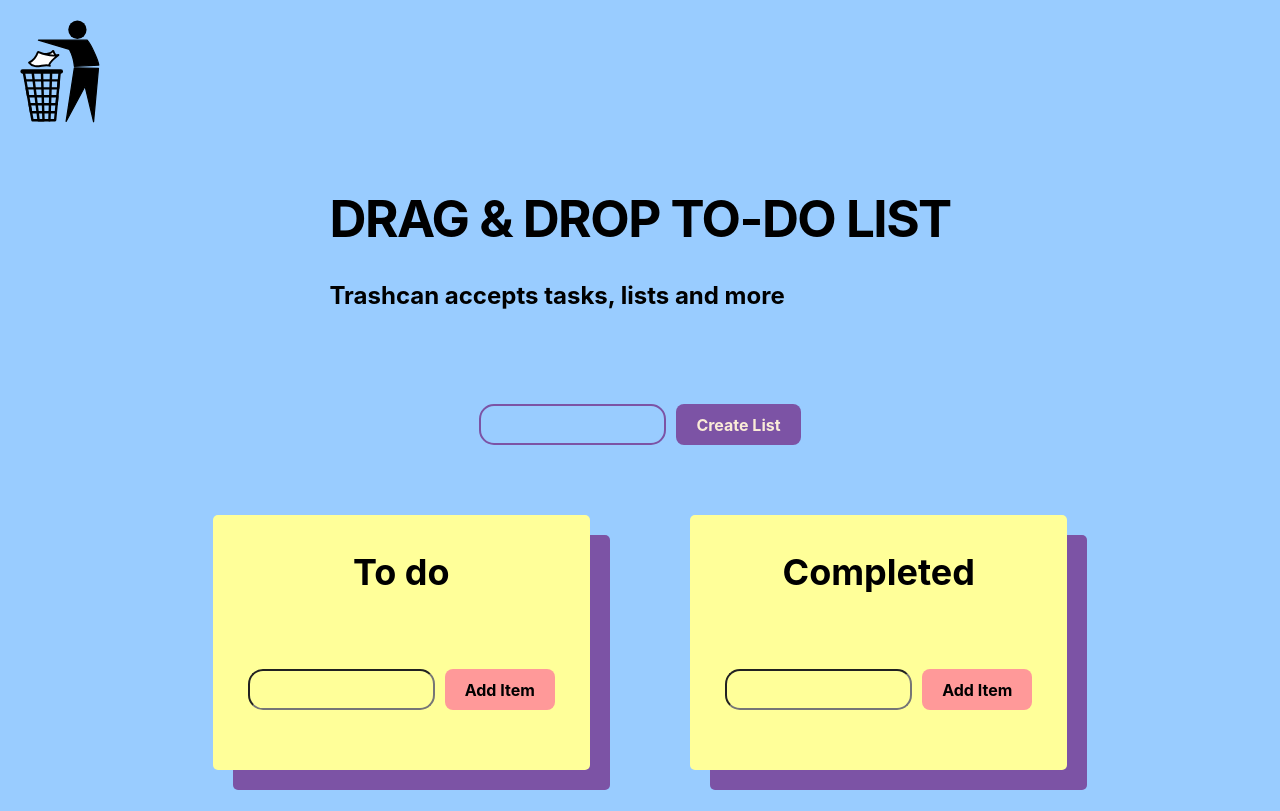
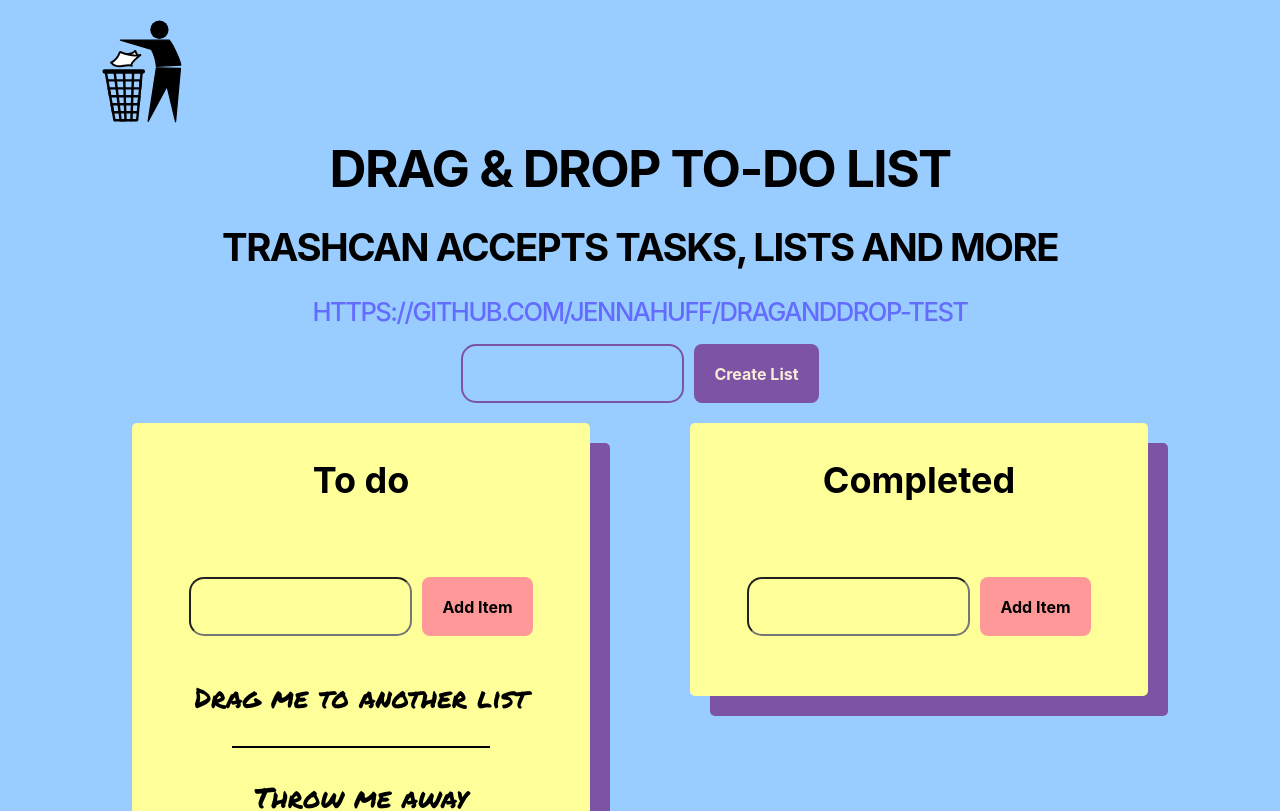
Before and after one commit to JennaHuff/reactdnd-todo, a React (Vite) app: page / in a window 1280 px wide. Shown: the top 811 px of the page. Built offline with nearby package versions, Linux system fonts and the light colour scheme.

Commit message:
css and default values to guide users

```diff
--- a/src/App.css
+++ b/src/App.css
@@ -8,21 +8,26 @@
     --buttons-color: #ff9999;
 
     background-color: var(--bg-color-light);
+    width: 100%;
+    padding-inline: 8vw;
+    padding-bottom: 8vw;
 }
 
-h1 {
+.title {
+    text-align: center;
     text-transform: uppercase;
     color: black;
     font-weight: bold;
-    /* font-size: 76px; */
-    font-size: 3.2em;
+    font-size: clamp(10px, 5vw, 1.6em);
     line-height: 1;
     letter-spacing: -1.5px;
 }
+
 input {
     background-color: transparent;
     color: black;
     font-weight: bold;
+    padding: 20px;
 }
 button {
     background-color: var(--buttons-color);
@@ -46,7 +51,6 @@ button {
     font-size: 28px;
     word-wrap: anywhere;
     font-family: Permanent Marker;
-    /* font-family: Shadows Into Light; */
 }
 
 .list > h2 {
@@ -55,8 +59,6 @@ button {
 }
 .list {
     padding-inline: 15px;
-
-    max-width: 30vw;
     display: flex;
     color: black;
     flex-direction: column;
@@ -66,16 +68,22 @@ button {
     background-color: var(--paper-color);
     box-shadow: 20px 20px var(--bg-color-dark);
     border-radius: 5px;
-    /* border-radius: 15px; */
     padding-bottom: 40px;
+}
+.list-drag {
+    min-width: 40%;
+    flex-grow: 0.3;
 }
 
 .add-element {
     padding: 20px;
     border-radius: 15px;
     display: flex;
+    flex-wrap: wrap;
     gap: 10px;
+    justify-content: center;
 }
+
 .add-element > input {
     border-radius: 15px;
 }
@@ -91,17 +99,18 @@ button {
     background-color: var(--bg-color-dark);
 }
 
-.app-grid {
-    width: 100vw;
-    display: grid;
-    justify-items: center;
-    padding-top: 50px;
-    gap: 50px;
-}
-
 .lists-grid {
-    margin-inline: 100px;
     display: flex;
+    justify-content: center;
     gap: 100px;
     flex-wrap: wrap;
 }
+
+@media (max-width: 375px) {
+    #root {
+        padding-inline: 0;
+    }
+    .lists-grid {
+        margin-inline: 10px;
+    }
+}
--- a/src/App.tsx
+++ b/src/App.tsx
@@ -3,16 +3,22 @@ import { DndProvider } from "react-dnd";
 import { HTML5Backend } from "react-dnd-html5-backend";
 import { useState } from "react";
 import { v4 as uuidv4 } from "uuid";
-import { GithubLink } from "./Components/GithubLink";
 import { AddList } from "./Components/AddList";
 import { Trashcan } from "./Components/Trashcan";
 import { Todo } from "./Components/Todo";
 import { List } from "./Components/List";
-import { Title } from "./Title";
+import { Title } from "./Components/Title";
 
 function App() {
-    const [lists, setLists] = useState(["To do", "Completed"]);
-    const [tasks, setTasks] = useState<ITask[]>([]);
+    const [lists, setLists] = useState([
+        "To do",
+        "Completed",
+        "Throw Me Away Too!",
+    ]);
+    const [tasks, setTasks] = useState<ITask[]>([
+        { list: "To do", name: "Drag me to another list", id: uuidv4() },
+        { list: "To do", name: "Throw me away", id: uuidv4() },
+    ]);
 
     function handleCreateList(newList: string, cleanFunction: () => void) {
         if (newList.trim() === "") {
@@ -73,9 +79,8 @@ function App() {
                 handleDeleteTask={handleDeleteTask}
                 handleDeleteList={handleDeleteList}
             />
-            <div className="app-grid">
             <Title />
-                <AddList handleCreateList={handleCreateList} />
+            <AddList handleCreateList={handleCreateList}></AddList>
             <div className="lists-grid">
                 {lists.map((list) => (
                     <List
@@ -97,8 +102,6 @@ function App() {
                     </List>
                 ))}
             </div>
-                <GithubLink />
-            </div>
         </DndProvider>
     );
 }
--- a/src/Components/List.tsx
+++ b/src/Components/List.tsx
@@ -25,7 +25,7 @@ export function List({
     });
 
     return (
-        <div ref={drag}>
+        <div ref={drag} className="list-drag">
             <div ref={drop} className="list">
                 <h2>{thisList}</h2>
                 <AddTask
--- a/src/Title.tsx
+++ b/src/Components/Title.tsx
@@ -1,5 +1,6 @@
 import { useDrag } from "react-dnd";
 import { useState } from "react";
+import { GithubLink } from "./GithubLink";
 
 export function Title() {
     const [titleExists, setTitleExists] = useState(true);
@@ -9,9 +10,10 @@ export function Title() {
     });
     return (
         titleExists && (
-            <div ref={drag}>
+            <div ref={drag} className="title">
                 <h1>Drag & Drop To-do List</h1>
                 <h2>Trashcan accepts tasks, lists and more</h2>
+                <GithubLink />
             </div>
         )
     );
```
Lines whose indentation alone changed are shown as unchanged.
